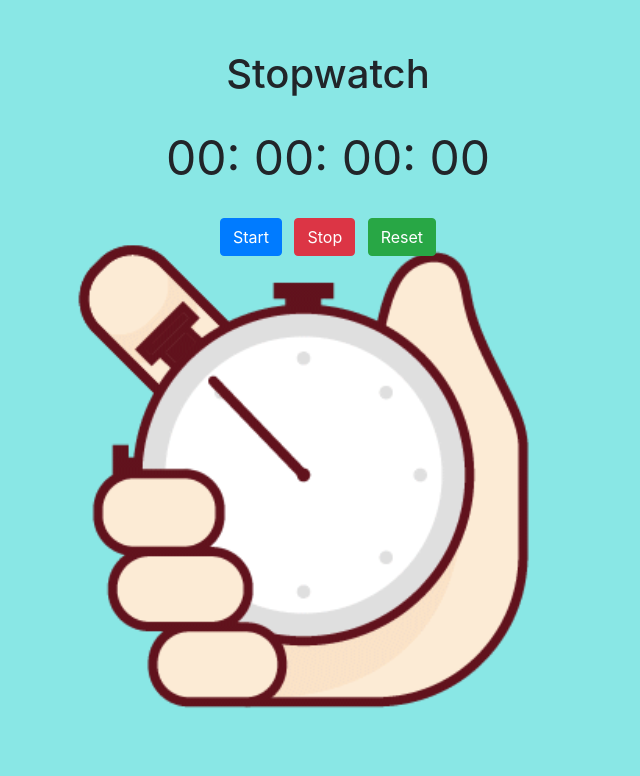
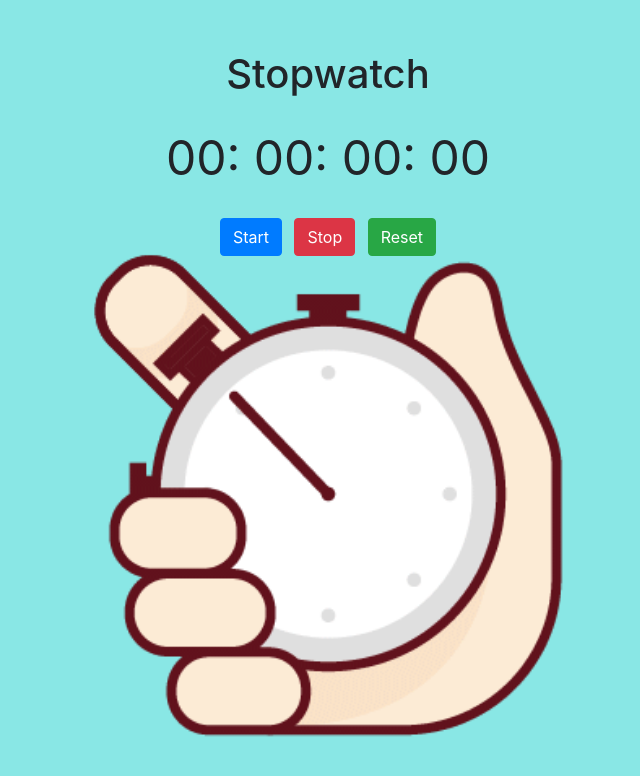
Before and after one commit to totalnetsolution/stop-watch, a plain HTML site: page index.html in a window 1280 px wide. Shown: the whole page, without its empty margins (312-952 px from the left). Drawn offline with nearby package versions, Linux system fonts and the light colour scheme.

Commit message:
index file modified

```diff
--- a/style.css
+++ b/style.css
@@ -3,7 +3,7 @@ body {
     padding: 0%;
     box-sizing: border-box;
     background-image: url(./image/68f057954824fe07efac7a92a9b2168b.gif);
-    background-size: 1250px;
+    background-size: 1300px;
 }
 
 .stopwatch {
```
